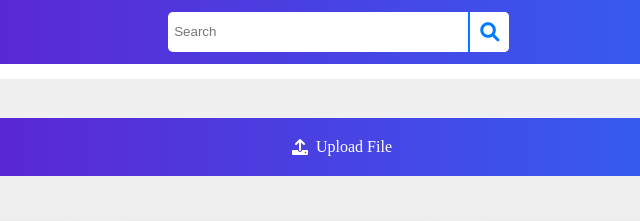
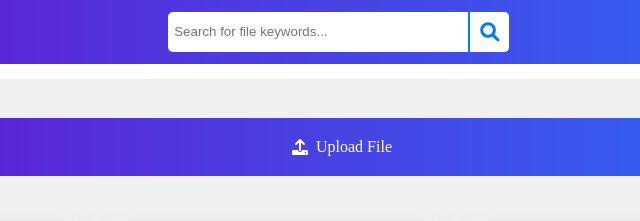
Before and after one commit to KGowthamKumarKGK/fileExtraction, a plain HTML site: page index.html in a window 1280 px wide. Shown: the top 221 px of the page, 298-938 px from the left. Drawn offline with Linux system fonts and the light colour scheme.

Commit message:
Update index.html

```diff
--- a/index.html
+++ b/index.html
@@ -17,7 +17,7 @@
                 LOGO
             </div>
             <div class="searchBar">
-                <input type="search" placeholder="Search">
+                <input type="search" placeholder="Search for file keywords...">
                 <i class="fa-solid fa-magnifying-glass" oncanplay="SearchKey()"></i>
             </div>
             <div class="Contact">
```
